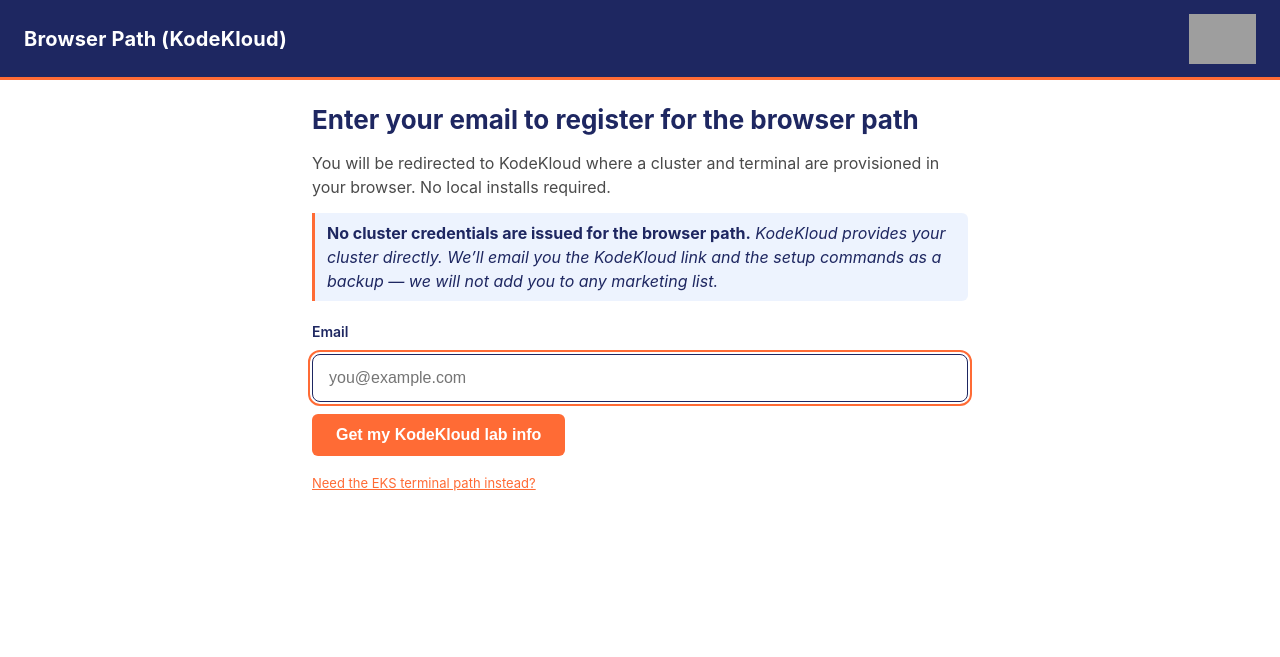
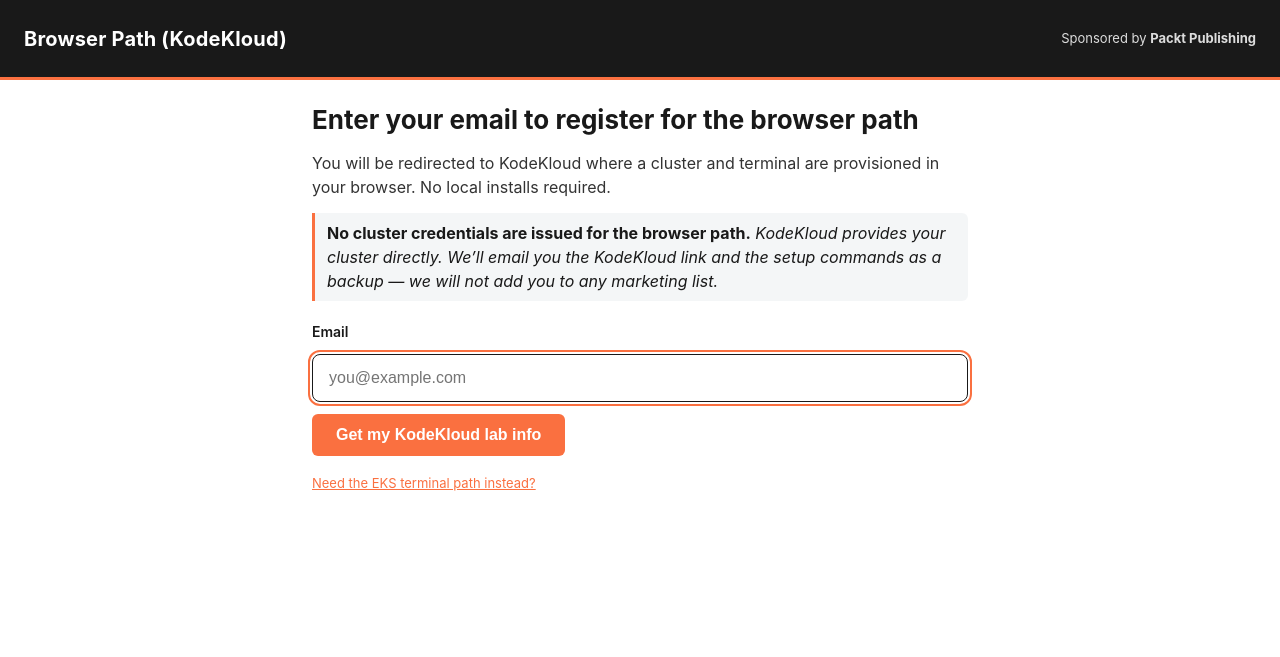
Before and after one commit to peopleforrester/packt-agentic-devops, a Flask app: page /browser in a window 1280 px wide. Shown: the top 657 px of the page. Run offline with Flask 3, Linux system fonts and the light colour scheme; some libraries are stand-ins or nearby versions; grey boxes are pictures that could not be loaded.

Commit message:
Rebrand claim app to Packt palette and add sponsorship credit
Recolor the attendee claim app (scripts/provision/distribution) from the
prior KCD Texas theme to the Packt Publishing brand palette: primary orange
#FA7040, ink #191919, and light surfaces, applied through the existing CSS
custom properties in _base.html and the inline email styles in app.py.

Replace the stale kcd-texas-logo header image with a 'Sponsored by Packt
Publishing' credit, repeat the credit in the footer, and add it to both the
HTML and plain-text credential emails. Drop the Texas-skyline hero/footer
background images and the KCD og:image reference; the app runs asset-less on
flat Packt surfaces.

Record the palette and its sourcing in internal/brand/palette.md and gitignore
the proprietary Packt source deck.

```diff
--- a/scripts/provision/distribution/app.py
+++ b/scripts/provision/distribution/app.py
@@ -75,7 +75,8 @@ def _build_email_text(cluster_name, region, access_key, secret_key, root_url):
         "If `kubectl get nodes` shows no Ready node, raise your hand during the\n"
         "setup window for a spare cluster.\n\n"
         f"Lost this email? Re-enter your email at {root_url} to redisplay your\n"
-        "credentials.\n"
+        "credentials.\n\n"
+        "Sponsored by Packt Publishing.\n"
     )
 
 
@@ -86,27 +87,27 @@ def _build_email_html(cluster_name, region, access_key, secret_key, root_url):
     # web / Apple Mail selects exactly that value.
     cmds = _build_commands_block(cluster_name, region)
     mono_block = (
-        "margin:6px 0 0; padding:12px 14px; background:#101A42; color:#FFFFFF;"
+        "margin:6px 0 0; padding:12px 14px; background:#0D0D0D; color:#FFFFFF;"
         " font-family:Consolas,\"SFMono-Regular\",Menlo,monospace; font-size:13px;"
         " border-radius:6px; white-space:pre; overflow-x:auto; line-height:1.55;"
     )
-    label_style = "margin-top:18px; font-size:13px; color:#1E2761; font-weight:600; letter-spacing:.02em;"
+    label_style = "margin-top:18px; font-size:13px; color:#191919; font-weight:600; letter-spacing:.02em;"
     return f"""<!doctype html>
 <html>
-<body style="margin:0;padding:0;background:#FDF6EE;font-family:-apple-system,BlinkMacSystemFont,'Segoe UI',Roboto,Helvetica,Arial,sans-serif;color:#4A4A4A;line-height:1.5;">
-  <table role="presentation" width="100%" cellpadding="0" cellspacing="0" border="0" style="background:#FDF6EE;">
+<body style="margin:0;padding:0;background:#F5F5F4;font-family:-apple-system,BlinkMacSystemFont,'Segoe UI',Roboto,Helvetica,Arial,sans-serif;color:#333333;line-height:1.5;">
+  <table role="presentation" width="100%" cellpadding="0" cellspacing="0" border="0" style="background:#F5F5F4;">
     <tr><td align="center" style="padding:24px 12px;">
       <table role="presentation" width="100%" cellpadding="0" cellspacing="0" border="0" style="max-width:640px;background:#FFFFFF;border-radius:10px;border:1px solid #e2e4ee;">
-        <tr><td style="background:#1E2761;color:#FFFFFF;padding:18px 24px;border-radius:10px 10px 0 0;border-bottom:3px solid #FF6B35;">
+        <tr><td style="background:#191919;color:#FFFFFF;padding:18px 24px;border-radius:10px 10px 0 0;border-bottom:3px solid #FA7040;">
           <div style="font-size:12px;letter-spacing:.08em;text-transform:uppercase;opacity:.75;">Agentic DevOps with Claude</div>
           <div style="font-size:20px;font-weight:700;margin-top:2px;">Your Cluster Credentials</div>
         </td></tr>
         <tr><td style="padding:24px;">
-          <table role="presentation" width="100%" cellpadding="0" cellspacing="0" border="0" style="background:#CADCFC;border-radius:8px;">
+          <table role="presentation" width="100%" cellpadding="0" cellspacing="0" border="0" style="background:#EDF0F2;border-radius:8px;">
             <tr><td style="padding:16px 18px;">
-              <div style="font-size:11px;color:#1E2761;letter-spacing:.08em;text-transform:uppercase;opacity:.75;font-weight:700;">Your cluster</div>
-              <div style="font-size:22px;color:#1E2761;font-weight:700;margin-top:4px;">{cluster_name}</div>
-              <div style="font-size:14px;color:#1E2761;margin-top:4px;">Region: <strong>{region}</strong></div>
+              <div style="font-size:11px;color:#191919;letter-spacing:.08em;text-transform:uppercase;opacity:.75;font-weight:700;">Your cluster</div>
+              <div style="font-size:22px;color:#191919;font-weight:700;margin-top:4px;">{cluster_name}</div>
+              <div style="font-size:14px;color:#191919;margin-top:4px;">Region: <strong>{region}</strong></div>
             </td></tr>
           </table>
 
@@ -119,16 +120,17 @@ def _build_email_html(cluster_name, region, access_key, secret_key, root_url):
           <div style="{label_style}">Setup commands</div>
           <pre style="{mono_block}">{cmds}</pre>
 
-          <div style="margin-top:22px;padding:12px 14px;border-left:3px solid #FF6B35;background:#FFF5EE;color:#1E2761;font-size:14px;font-style:italic;border-radius:0 6px 6px 0;">
+          <div style="margin-top:22px;padding:12px 14px;border-left:3px solid #FA7040;background:#FEF1EA;color:#191919;font-size:14px;font-style:italic;border-radius:0 6px 6px 0;">
             <strong style="font-style:normal;">When Claude starts,</strong> point it at <code style="font-style:normal;font-family:Consolas,monospace;">spec/WORKSHOP-SPEC.md</code> and follow the phased build. Claude creates the platform namespaces as it builds &mdash; do not pre-create anything.
           </div>
 
-          <p style="margin:18px 0 0;color:#4A4A4A;font-size:13px;">
+          <p style="margin:18px 0 0;color:#333333;font-size:13px;">
             If <code style="font-family:Consolas,monospace;">kubectl get nodes</code> shows no Ready node, raise your hand during the setup window for a spare cluster.
           </p>
         </td></tr>
-        <tr><td style="padding:14px 24px 22px;border-top:1px solid #e2e4ee;color:#888888;font-size:12px;text-align:center;font-style:italic;">
-          Lost this email? Re-enter your email at <a href="{root_url}" style="color:#FF6B35;text-decoration:none;">the homepage</a> to redisplay your credentials.
+        <tr><td style="padding:14px 24px 22px;border-top:1px solid #e2e4ee;color:#6B6B6B;font-size:12px;text-align:center;font-style:italic;">
+          Lost this email? Re-enter your email at <a href="{root_url}" style="color:#FA7040;text-decoration:none;">the homepage</a> to redisplay your credentials.
+          <div style="margin-top:8px;font-style:normal;color:#6B6B6B;">Sponsored by <strong style="color:#191919;">Packt Publishing</strong></div>
         </td></tr>
       </table>
     </td></tr>
@@ -162,33 +164,34 @@ def _build_browser_email_text(root_url, kodekloud_url):
         "Claude detects you're on KodeKloud (kubeadm) and adapts Phases 1, 3,\n"
         "and 7 automatically.\n\n"
         f"Lost this email? Re-enter your email at {root_url}/browser to redisplay\n"
-        "your registration.\n"
+        "your registration.\n\n"
+        "Sponsored by Packt Publishing.\n"
     )
 
 
 def _build_browser_email_html(root_url, kodekloud_url):
     mono_block = (
-        "margin:6px 0 0; padding:12px 14px; background:#101A42; color:#FFFFFF;"
+        "margin:6px 0 0; padding:12px 14px; background:#0D0D0D; color:#FFFFFF;"
         " font-family:Consolas,\"SFMono-Regular\",Menlo,monospace; font-size:13px;"
         " border-radius:6px; white-space:pre; overflow-x:auto; line-height:1.55;"
     )
-    label_style = "margin-top:18px; font-size:13px; color:#1E2761; font-weight:600; letter-spacing:.02em;"
+    label_style = "margin-top:18px; font-size:13px; color:#191919; font-weight:600; letter-spacing:.02em;"
     return f"""<!doctype html>
 <html>
-<body style="margin:0;padding:0;background:#FDF6EE;font-family:-apple-system,BlinkMacSystemFont,'Segoe UI',Roboto,Helvetica,Arial,sans-serif;color:#4A4A4A;line-height:1.5;">
-  <table role="presentation" width="100%" cellpadding="0" cellspacing="0" border="0" style="background:#FDF6EE;">
+<body style="margin:0;padding:0;background:#F5F5F4;font-family:-apple-system,BlinkMacSystemFont,'Segoe UI',Roboto,Helvetica,Arial,sans-serif;color:#333333;line-height:1.5;">
+  <table role="presentation" width="100%" cellpadding="0" cellspacing="0" border="0" style="background:#F5F5F4;">
     <tr><td align="center" style="padding:24px 12px;">
       <table role="presentation" width="100%" cellpadding="0" cellspacing="0" border="0" style="max-width:640px;background:#FFFFFF;border-radius:10px;border:1px solid #e2e4ee;">
-        <tr><td style="background:#1E2761;color:#FFFFFF;padding:18px 24px;border-radius:10px 10px 0 0;border-bottom:3px solid #FF6B35;">
+        <tr><td style="background:#191919;color:#FFFFFF;padding:18px 24px;border-radius:10px 10px 0 0;border-bottom:3px solid #FA7040;">
           <div style="font-size:12px;letter-spacing:.08em;text-transform:uppercase;opacity:.75;">Agentic DevOps with Claude</div>
           <div style="font-size:20px;font-weight:700;margin-top:2px;">Browser path (KodeKloud)</div>
         </td></tr>
         <tr><td style="padding:24px;">
-          <p style="margin:0 0 18px;font-size:15px;color:#4A4A4A;">
+          <p style="margin:0 0 18px;font-size:15px;color:#333333;">
             You&rsquo;re registered for the browser path. KodeKloud provides your cluster directly &mdash; no AWS credentials needed.
           </p>
 
-          <a href="{kodekloud_url}" style="display:inline-block;background:#FF6B35;color:#FFFFFF;text-decoration:none;font-weight:700;font-size:15px;padding:12px 22px;border-radius:6px;">Open KodeKloud course &rarr;</a>
+          <a href="{kodekloud_url}" style="display:inline-block;background:#FA7040;color:#FFFFFF;text-decoration:none;font-weight:700;font-size:15px;padding:12px 22px;border-radius:6px;">Open KodeKloud course &rarr;</a>
 
           <div style="{label_style}">Once you&rsquo;re in the KodeKloud browser shell</div>
           <pre style="{mono_block}">curl -fsSL https://claude.ai/install.sh | bash    # install Claude in this shell first
@@ -197,12 +200,13 @@ git clone https://github.com/peopleforrester/packt-agentic-devops.git
 cd packt-agentic-devops
 claude</pre>
 
-          <div style="margin-top:22px;padding:12px 14px;border-left:3px solid #FF6B35;background:#FFF5EE;color:#1E2761;font-size:14px;font-style:italic;border-radius:0 6px 6px 0;">
+          <div style="margin-top:22px;padding:12px 14px;border-left:3px solid #FA7040;background:#FEF1EA;color:#191919;font-size:14px;font-style:italic;border-radius:0 6px 6px 0;">
             <strong style="font-style:normal;">When Claude starts,</strong> paste the prompt at the top of <code style="font-style:normal;font-family:Consolas,monospace;">spec/WORKSHOP-SPEC.md</code>. Claude detects you&rsquo;re on KodeKloud (kubeadm) and adapts Phases 1, 3, and 7 automatically.
           </div>
         </td></tr>
-        <tr><td style="padding:14px 24px 22px;border-top:1px solid #e2e4ee;color:#888888;font-size:12px;text-align:center;font-style:italic;">
-          Lost this email? Re-enter your email at <a href="{root_url}/browser" style="color:#FF6B35;text-decoration:none;">the browser-path form</a> to redisplay your registration.
+        <tr><td style="padding:14px 24px 22px;border-top:1px solid #e2e4ee;color:#6B6B6B;font-size:12px;text-align:center;font-style:italic;">
+          Lost this email? Re-enter your email at <a href="{root_url}/browser" style="color:#FA7040;text-decoration:none;">the browser-path form</a> to redisplay your registration.
+          <div style="margin-top:8px;font-style:normal;color:#6B6B6B;">Sponsored by <strong style="color:#191919;">Packt Publishing</strong></div>
         </td></tr>
       </table>
     </td></tr>
--- a/scripts/provision/distribution/templates/_base.html
+++ b/scripts/provision/distribution/templates/_base.html
@@ -8,18 +8,19 @@
   <meta property="og:title" content="{% block og_title %}{{ self.title() }}{% endblock %}">
   <meta property="og:description" content="{{ self.meta_description() }}">
   <meta property="og:type" content="website">
-  <meta property="og:image" content="{{ url_for('static', filename='img/kcd-texas-logo.png', _external=True) }}">
   <link rel="icon" type="image/x-icon" href="{{ url_for('static', filename='img/favicon.ico') }}">
   <style>
     :root {
-      --navy:       #1E2761;
-      --dark-navy:  #101A42;
-      --light-blue: #CADCFC;
-      --accent:     #FF6B35;
-      --mid-gray:   #4A4A4A;
-      --light-gray: #6B6B6B;    /* bumped from #888 to satisfy WCAG AA on white (5.1:1) */
+      /* Packt Publishing brand palette (official PML speaker deck, 2025). Token
+         names are kept from the prior theme; only the values changed to Packt's. */
+      --navy:       #191919;  /* Packt ink: dark header/footer field and heading text */
+      --dark-navy:  #0D0D0D;  /* deep ink: code-block background */
+      --light-blue: #EDF0F2;  /* Packt light surface: cards, hero, footer tint */
+      --accent:     #FA7040;  /* Packt primary orange */
+      --mid-gray:   #333333;  /* Packt secondary text */
+      --light-gray: #6B6B6B;  /* muted text; WCAG AA on white (5.1:1) */
       --white:      #FFFFFF;
-      --bg-cream:   #FDF6EE;
+      --bg-cream:   #F5F5F4;  /* Packt off-white surface */
     }
     *, *::before, *::after { box-sizing: border-box; }
     html, body { margin: 0; padding: 0; }
@@ -89,25 +90,18 @@
       font-weight: 700;
       letter-spacing: 0.01em;
     }
-    header.site .logo {
-      height: 50px;
-      width: auto;
-      display: block;
+    header.site .sponsor {
+      font-size: 13px;
+      font-weight: 400;
+      color: var(--white);
+      opacity: 0.85;
+      white-space: nowrap;
     }
-    header.site .logo.missing {
-      display: inline-block;
-      color: var(--white);
-      font-weight: 700;
-      font-size: 14px;
-      line-height: 50px;
-    }
+    header.site .sponsor strong { font-weight: 700; }
 
-    /* Hero. Light skyline background; navy text. */
+    /* Hero. Flat Packt surface; ink text. */
     section.hero {
       background-color: var(--light-blue);
-      background-image: url("{{ url_for('static', filename='img/hero-bg-dark.png') }}");
-      background-size: cover;
-      background-position: center;
       color: var(--navy);
       text-align: center;
       padding: 22px 24px;
@@ -170,7 +164,7 @@
       transition: background-color 0.15s ease-in-out;
       text-decoration: none;
     }
-    .btn:hover, .btn:focus { background: #e95a26; }
+    .btn:hover, .btn:focus { background: #E85F2E; }
     .btn[disabled] { opacity: 0.65; cursor: progress; }
 
     /* Cards */
@@ -260,7 +254,7 @@
       padding: 8px 12px;
       color: var(--navy);
       font-style: italic;
-      background: rgba(202,220,252,0.35);
+      background: rgba(237,240,242,0.6);
       border-radius: 0 6px 6px 0;
       margin: 20px 0;
     }
@@ -280,7 +274,7 @@
     .field:focus { border-color: var(--navy); }
 
     .error {
-      background: #ffe5d6;
+      background: #FDE7DE;
       border: 1px solid var(--accent);
       color: #8a3210;
       padding: 10px 14px;
@@ -293,11 +287,7 @@
     footer.site {
       position: relative;
       background-color: var(--light-blue);
-      background-image: url("{{ url_for('static', filename='img/skyline-footer.png') }}");
-      background-repeat: no-repeat;
-      background-position: bottom center;
-      background-size: cover;
-      min-height: 140px;
+      min-height: 120px;
       padding: 20px 24px 24px;
       text-align: center;
       color: var(--mid-gray);
@@ -309,6 +299,12 @@
       font-style: italic;
       margin-top: 6px;
     }
+    footer.site .sponsor-credit {
+      margin-top: 8px;
+      font-size: 12px;
+      color: var(--mid-gray);
+    }
+    footer.site .sponsor-credit strong { color: var(--navy); font-weight: 700; }
 
     /* Tables (admin) */
     table.admin {
@@ -354,7 +350,7 @@
     /* Mobile */
     @media (max-width: 640px) {
       header.site { height: 64px; padding: 0 16px; }
-      header.site .logo { height: 38px; }
+      header.site .sponsor { font-size: 11px; }
       header.site .title { font-size: 16px; }
       section.hero { padding: 16px 16px; max-height: 100px; }
       section.hero h1 { font-size: 20px; }
@@ -391,8 +387,7 @@
   <a href="#main-content" class="skip-link">Skip to main content</a>
   <header class="site">
     <div class="title">{% block page_title %}Agentic DevOps with Claude{% endblock %}</div>
-    <img class="logo" src="{{ url_for('static', filename='img/kcd-texas-logo.png') }}" alt="Agentic DevOps with Claude"
-         onerror="this.outerHTML='<span class=&quot;logo missing&quot;>Agentic DevOps with Claude</span>';">
+    <div class="sponsor">Sponsored by <strong>Packt&nbsp;Publishing</strong></div>
   </header>
 
   {% block hero %}{% endblock %}
@@ -402,7 +397,8 @@
   </main>
 
   <footer class="site">
-    <div>Agentic DevOps with Claude &bull; Agentic DevOps with Claude Workshop</div>
+    <div>Agentic DevOps with Claude Workshop</div>
+    <div class="sponsor-credit">Sponsored by <strong>Packt Publishing</strong></div>
     {% block footer_hint %}{% endblock %}
   </footer>
 
```
Also changed, not shown: 1 other file.
